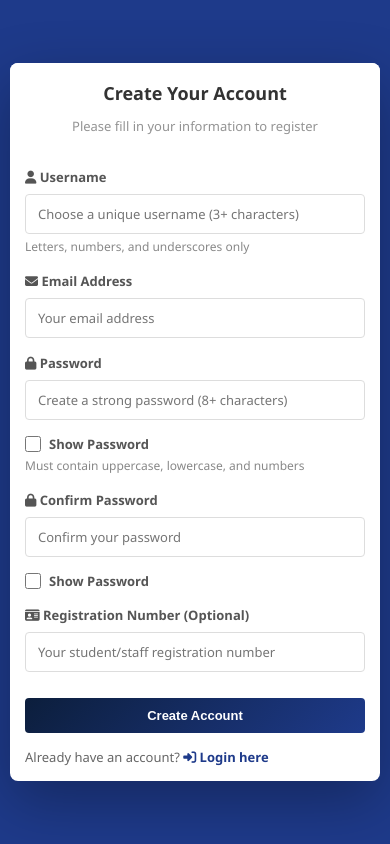
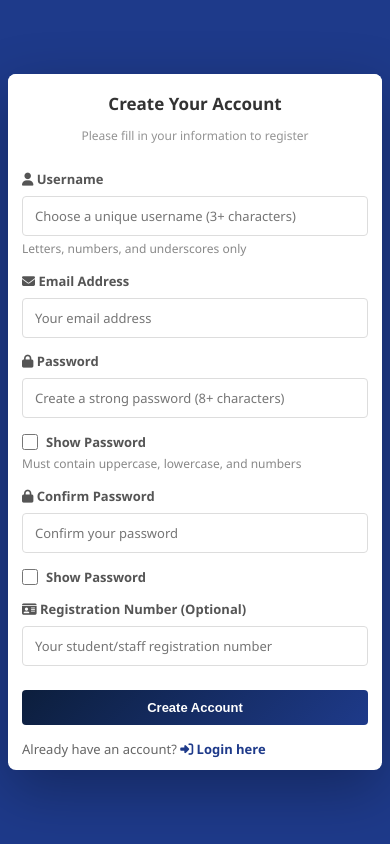
Before and after one commit to fundimsafiri6-maker/django-fyp-project, a Django app: page /accounts/register/ in a window 390 px wide. Run offline with Django 4.2, Linux system fonts and the light colour scheme.

Commit message:
fix login/register responsive layout - prevent right-side clipping on mobile

```diff
--- a/templates/accounts/register.html
+++ b/templates/accounts/register.html
@@ -40,7 +40,7 @@
         }
 
         .register-image-section {
-            flex: 0 0 30%;
+            flex: 0 0 240px;
             background: linear-gradient(135deg, #1e232c 0%, #1e3a8a 100%);
             display: flex;
             justify-content: center;
@@ -49,17 +49,17 @@
             min-height: 450px;
         }
 
-        .register-image-section img {
+        .register-image-section svg {
             max-width: 100%;
-            max-height: 400px;
-            object-fit: contain;
+            height: auto;
         }
 
         .register-form-section {
-            flex: 0 0 70%;
+            flex: 1 1 0;
             display: flex;
             flex-direction: column;
             border-radius: 0 12px 12px 0;
+            min-width: 0;
         }
 
         @keyframes slideUp {
@@ -103,14 +103,16 @@
         }
 
         .register-body {
-            padding: 30px 40px;
+            padding: 24px 32px;
             flex: 1;
             display: flex;
             flex-direction: column;
+            min-width: 0;
         }
 
         .form-group {
             margin-bottom: 25px;
+            width: 100%;
         }
 
         .form-group label {
@@ -119,6 +121,8 @@
             font-weight: 600;
             color: #555;
             margin-bottom: 8px;
+            word-wrap: break-word;
+            overflow-wrap: break-word;
         }
 
         .form-group input,
@@ -262,6 +266,8 @@
             border-top: none;
             color: #666;
             font-size: 13px;
+            word-wrap: break-word;
+            overflow-wrap: break-word;
         }
 
         .register-footer a {
@@ -316,9 +322,17 @@
             color: white;
         }
 
+        @media (max-width: 900px) {
+            .register-image-section {
+                flex: 0 0 200px;
+                min-height: 350px;
+                padding: 20px;
+            }
+        }
+
         @media (max-width: 768px) {
             .main-content {
-                padding: 20px 15px;
+                padding: 16px 12px;
             }
 
             .register-container {
@@ -329,17 +343,18 @@
             }
 
             .register-image-section {
-                min-height: 180px;
-                padding: 20px;
+                flex: none;
+                min-height: 140px;
+                padding: 16px;
             }
 
             .register-image-section svg {
-                width: 180px;
-                height: 180px;
+                width: 140px;
+                height: auto;
             }
 
             .register-header {
-                padding: 25px 20px 20px;
+                padding: 24px 20px 20px;
             }
 
             .register-header h1 {
@@ -351,7 +366,7 @@
             }
 
             .register-form-section {
-                flex: 0 0 auto;
+                flex: none;
             }
 
             .register-body {
@@ -364,13 +379,13 @@
             }
 
             .form-group {
-                margin-bottom: 20px;
+                margin-bottom: 18px;
             }
         }
 
         @media (max-width: 480px) {
             .main-content {
-                padding: 10px;
+                padding: 8px;
             }
 
             .register-container {
@@ -379,15 +394,19 @@
             }
 
             .register-header {
-                padding: 18px 15px;
+                padding: 18px 14px 14px;
             }
 
             .register-header h1 {
-                font-size: 18px;
+                font-size: 17px;
+            }
+
+            .register-header p {
+                font-size: 12px;
             }
 
             .register-body {
-                padding: 15px;
+                padding: 12px 14px;
             }
 
             .register-image-section {
@@ -395,7 +414,7 @@
             }
 
             .form-group {
-                margin-bottom: 16px;
+                margin-bottom: 14px;
             }
 
             .form-group input,
@@ -465,14 +484,14 @@
                 </div>
                 {% endif %}
 
-                <form method="POST">
+                <form method="POST" style="width:100%;min-width:0;">
                     {% csrf_token %}
 
                     <div class="form-group">
                         <label><i class="fas fa-user"></i> Username</label>
                         <input type="text" name="username" placeholder="Choose a unique username (3+ characters)"
                                value="{{ username }}" required>
-                        <small style="color: #888; font-size: 12px;">Letters, numbers, and underscores only</small>
+                        <small style="color: #888; font-size: 12px;word-wrap:break-word;">Letters, numbers, and underscores only</small>
                     </div>
 
                     <div class="form-group">
@@ -491,7 +510,7 @@
                             <input type="checkbox" id="showPassword" onchange="togglePasswordVisibility('password')">
                             <label for="showPassword">Show Password</label>
                         </div>
-                        <small style="color: #888; font-size: 12px;">Must contain uppercase, lowercase, and numbers</small>
+                        <small style="color: #888; font-size: 12px;word-wrap:break-word;">Must contain uppercase, lowercase, and numbers</small>
                     </div>
 
                     <div class="form-group">
```
Also changed, not shown: templates/accounts/login.html (+41 -22 lines).
